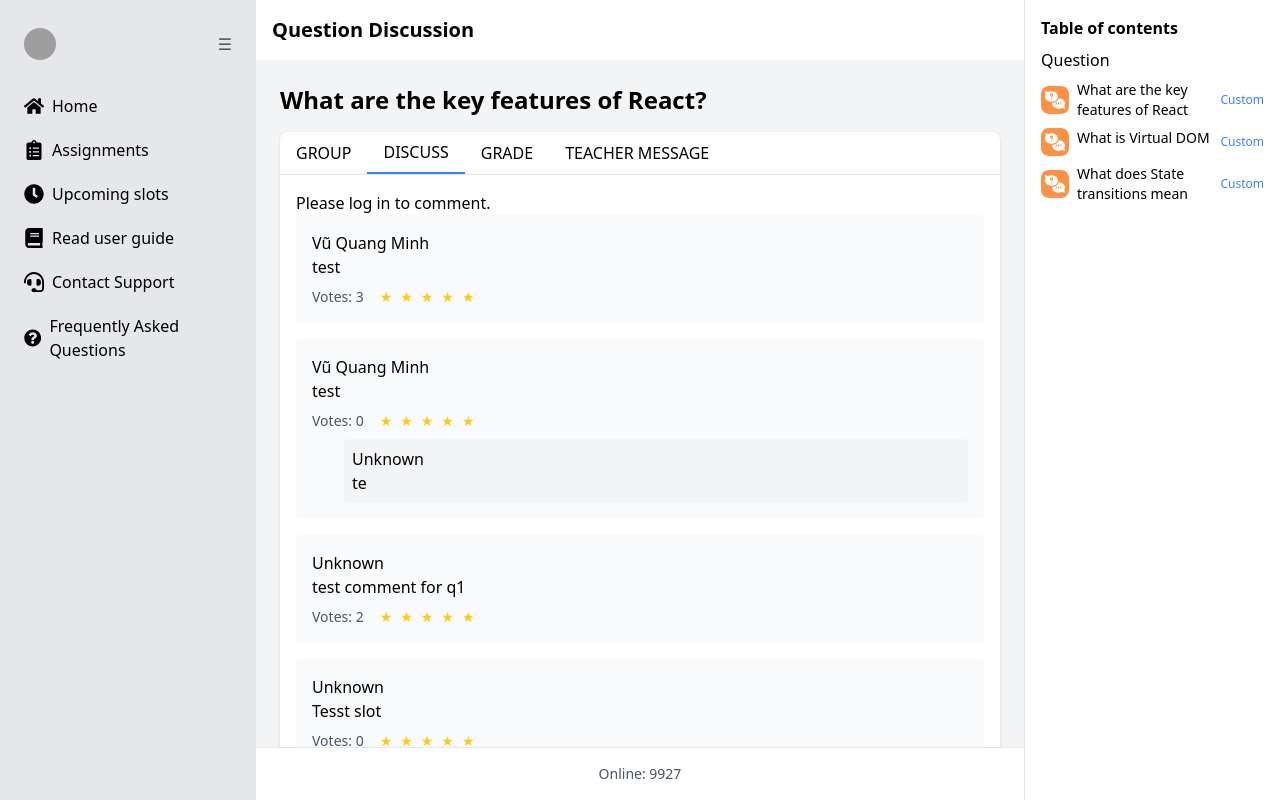
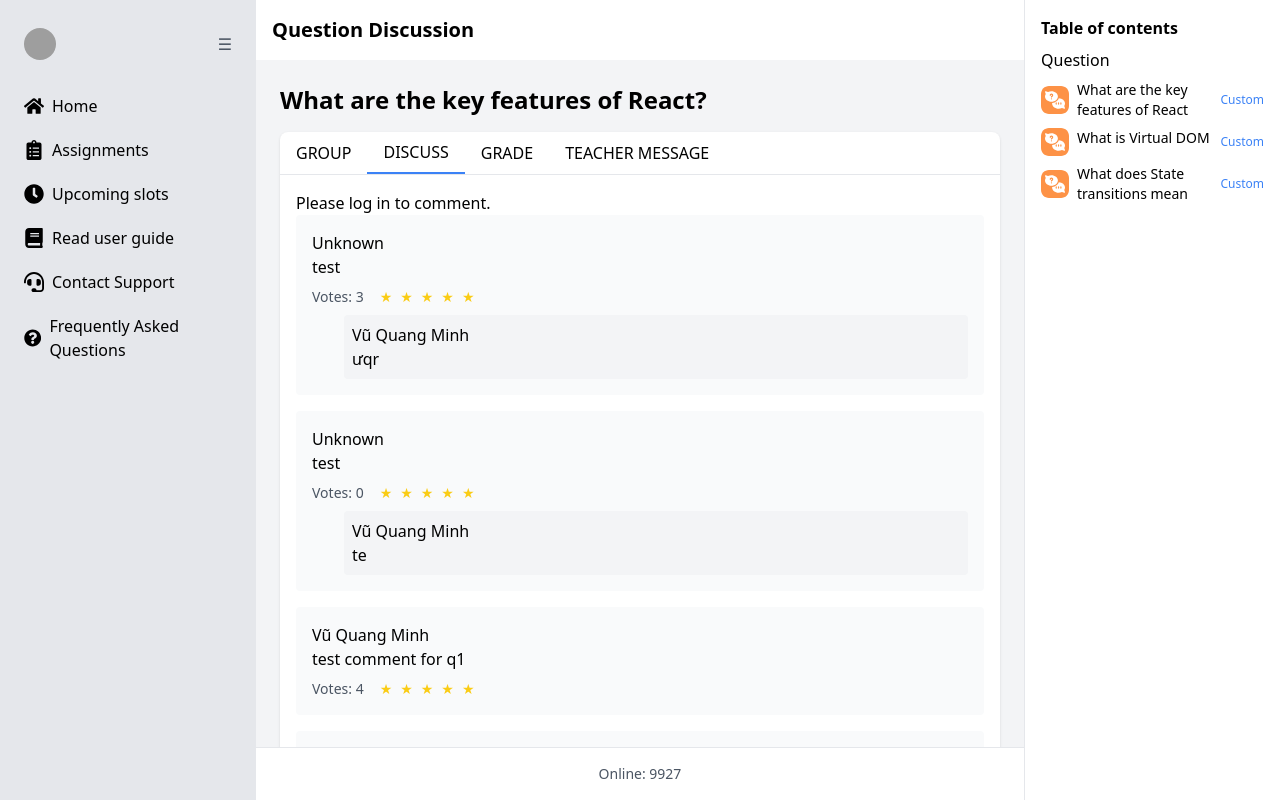
Before and after one commit to vuquangminhpe/React_Holetex, a React (Vite) app in the folder React/: page /questions/q1 in a window 1280 px wide. Built offline with nearby package versions, Linux system fonts and the light colour scheme; data requests are answered from the project's data file; grey boxes are pictures that could not be loaded.

Commit message:
fix Name comment

```diff
--- a/React/db.json
+++ b/React/db.json
@@ -503,7 +503,7 @@
       "userId": 1,
       "content": "test comment for q1",
       "createdAt": "2024-07-04T11:00:00Z",
-      "votes": 2
+      "votes": 4
     },
     {
       "id": "17",
@@ -592,7 +592,7 @@
       "userId": "1",
       "parentId": "11ce",
       "createdAt": "2024-07-04T17:12:27.476Z",
-      "votes": 0
+      "votes": 3
     },
     {
       "id": "42bd",
@@ -610,7 +610,7 @@
       "userId": "1",
       "parentId": "1",
       "createdAt": "2024-07-04T17:18:38.579Z",
-      "votes": 0
+      "votes": 4
     },
     {
       "id": "c6c7",
@@ -637,6 +637,33 @@
       "userId": "1",
       "parentId": "2",
       "createdAt": "2024-07-05T04:19:43.649Z",
+      "votes": 0
+    },
+    {
+      "id": "ed44",
+      "questionId": "q1",
+      "content": "ưqr",
+      "userId": "1",
+      "parentId": "c6c7",
+      "createdAt": "2024-07-05T17:37:25.760Z",
+      "votes": 0
+    },
+    {
+      "id": "9f71",
+      "questionId": "q1",
+      "content": "oke",
+      "userId": "1",
+      "parentId": "2",
+      "createdAt": "2024-07-05T17:40:25.210Z",
+      "votes": 0
+    },
+    {
+      "id": "7ac0",
+      "questionId": "q1",
+      "content": "yh",
+      "userId": "1",
+      "parentId": "1",
+      "createdAt": "2024-07-05T17:41:03.929Z",
       "votes": 0
     }
   ],
--- a/React/src/components/QuestionDiscussion.jsx
+++ b/React/src/components/QuestionDiscussion.jsx
@@ -94,7 +94,8 @@ function QuestionDiscussion() {
       dispatch(fetchGroupMembers("1"));
     }
   };
-
+  console.log(users);
+  console.log(comments);
   if (status === "loading") return <div>Loading...</div>;
   if (status === "failed") return <div>Error: {error}</div>;
   const toggleSidebar = () => {
@@ -180,8 +181,8 @@ function QuestionDiscussion() {
                       className="bg-gray-50 p-4 rounded mb-4"
                     >
                       <span className="mr-4">
-                        {users.find((u) => u.id === comment.userId)?.fullName ||
-                          "Unknown"}
+                        {users.find((u) => Number(u.id) === comment.userId)
+                          ?.fullName || "Unknown"}
                       </span>
                       <p>{comment.content}</p>
                       <div className="mt-2 flex items-center text-sm text-gray-600">
@@ -239,7 +240,9 @@ function QuestionDiscussion() {
                             className="ml-8 mt-2 p-2 bg-gray-100 rounded"
                           >
                             <span className="mr-4">
-                              {reply.user ? reply.user.fullName : "Unknown"}
+                              {users.find(
+                                (u) => Number(u.id) === Number(reply.userId)
+                              )?.fullName || "Unknown"}
                             </span>
                             <p>{reply.content}</p>
                           </div>
```
